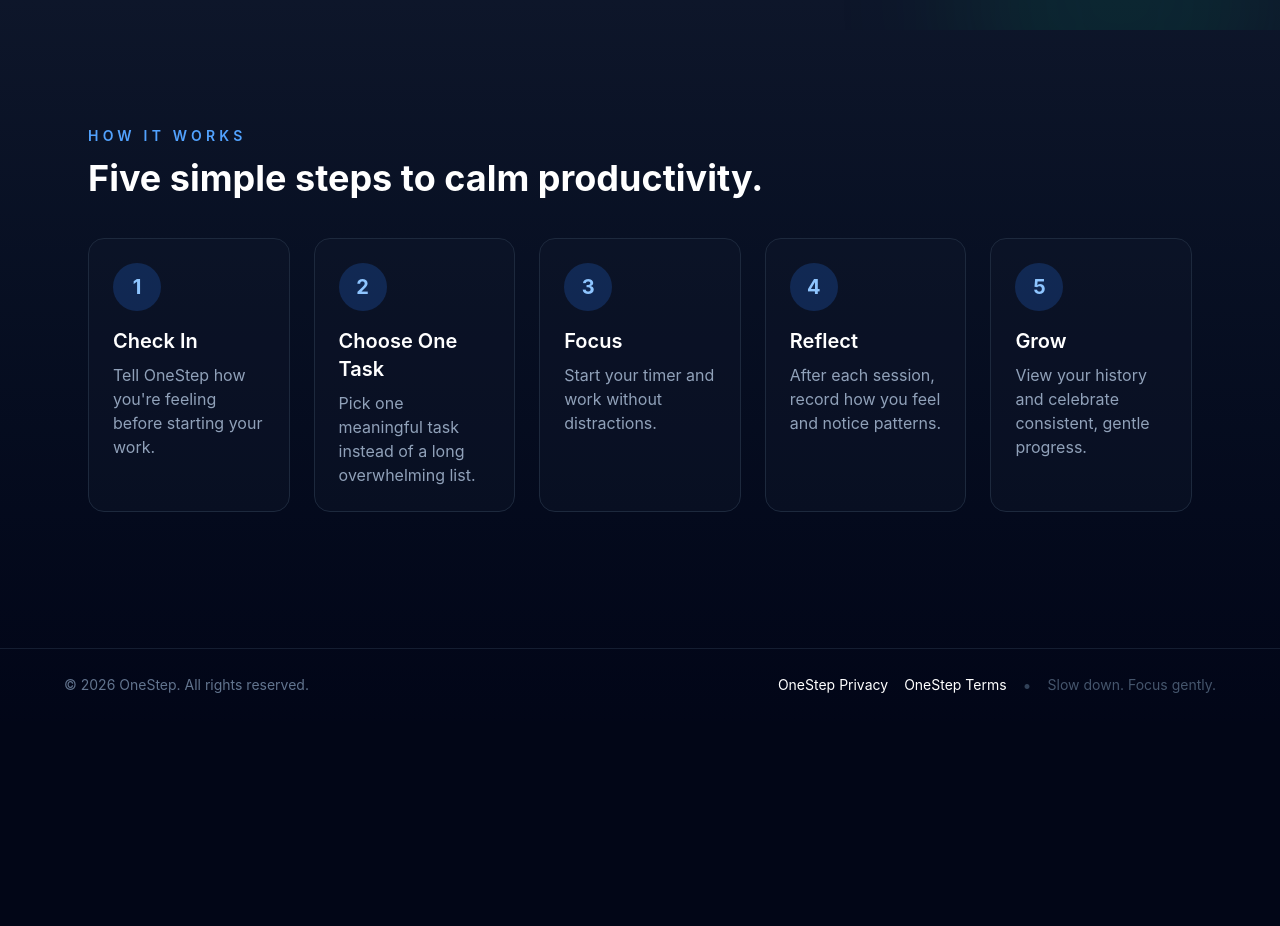
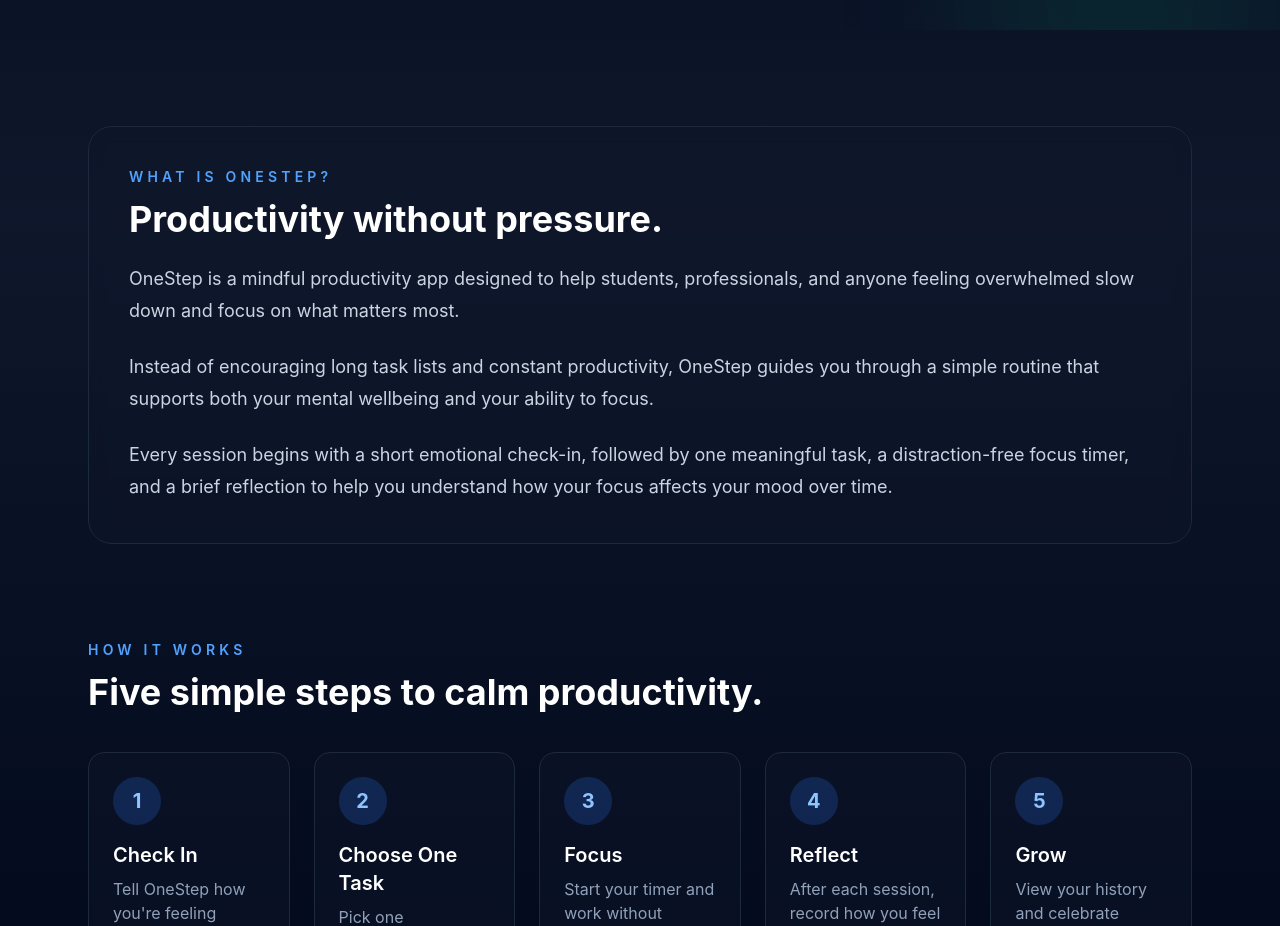
Before and after one commit to mosiamarate/OneStep, a Next.js app in the folder onestep/: page / in a window 1280 px wide. Shown: the part 800-1726 px from the top of the page. Before the commit the page ends 1521 px from the top, so only its background shows below. Built offline with nearby package versions, Linux system fonts and the light colour scheme.

Commit message:
Updating home page for Google Cloud verification

```diff
--- a/onestep/src/app/page.tsx
+++ b/onestep/src/app/page.tsx
@@ -96,6 +96,41 @@
                 title="Focus gently"
                 text="Set a timer that matches your energy and make calm progress."
               />
+            </div>
+          </div>
+        </section>
+
+        <section className="mx-auto mt-24 max-w-6xl px-6">
+          <div className="rounded-3xl border border-slate-800 bg-slate-900/40 p-10 backdrop-blur-sm">
+
+            <p className="mb-3 text-sm font-semibold uppercase tracking-[0.3em] text-blue-400">
+              What is OneStep?
+            </p>
+
+            <h2 className="mb-6 text-4xl font-bold text-white">
+              Productivity without pressure.
+            </h2>
+
+            <div className="space-y-6 text-lg leading-8 text-slate-300">
+
+              <p>
+                OneStep is a mindful productivity app designed to help students,
+                professionals, and anyone feeling overwhelmed slow down and focus on
+                what matters most.
+              </p>
+
+              <p>
+                Instead of encouraging long task lists and constant productivity,
+                OneStep guides you through a simple routine that supports both your
+                mental wellbeing and your ability to focus.
+              </p>
+
+              <p>
+                Every session begins with a short emotional check-in, followed by one
+                meaningful task, a distraction-free focus timer, and a brief reflection
+                to help you understand how your focus affects your mood over time.
+              </p>
+
             </div>
           </div>
         </section>
```
